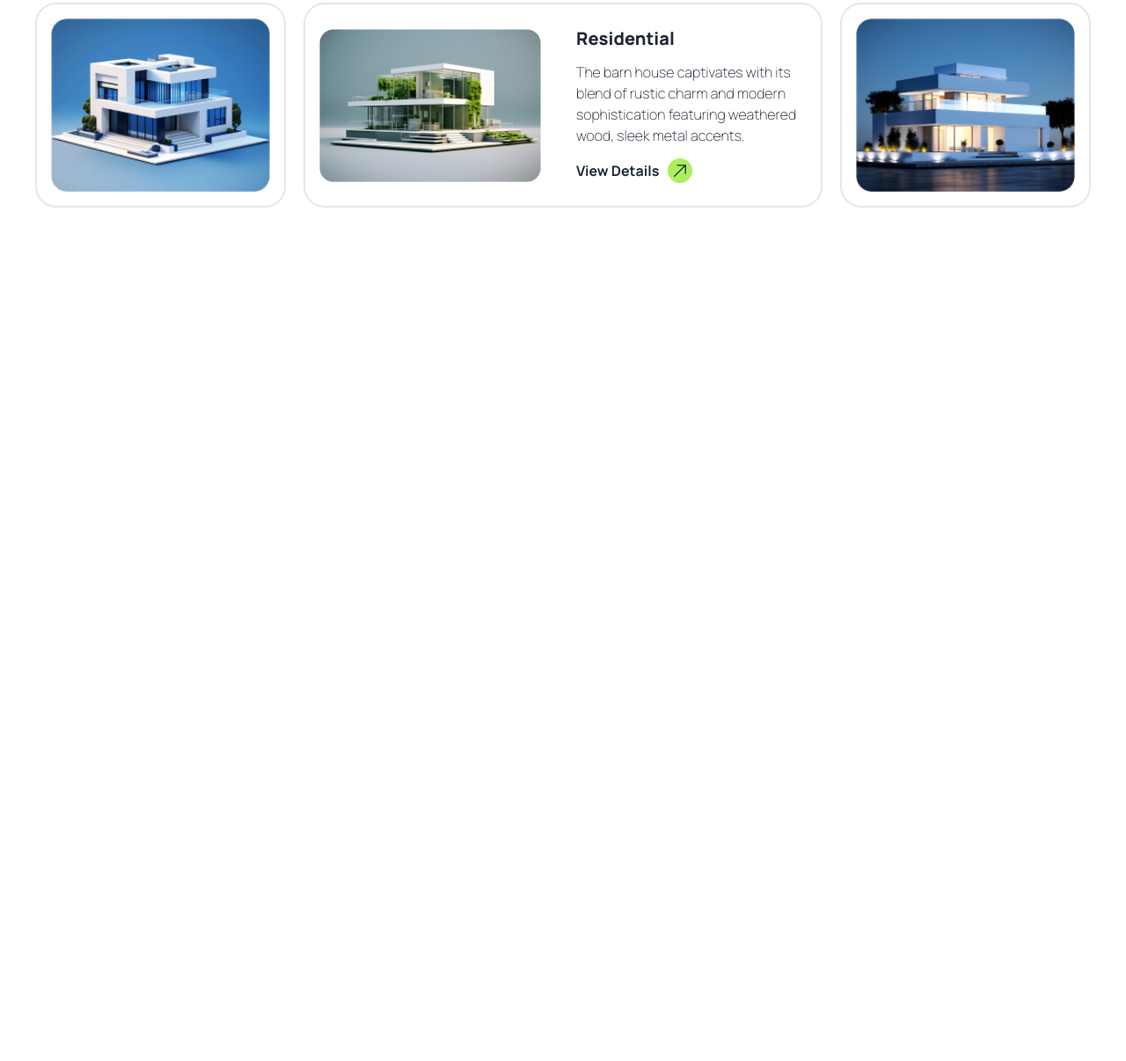
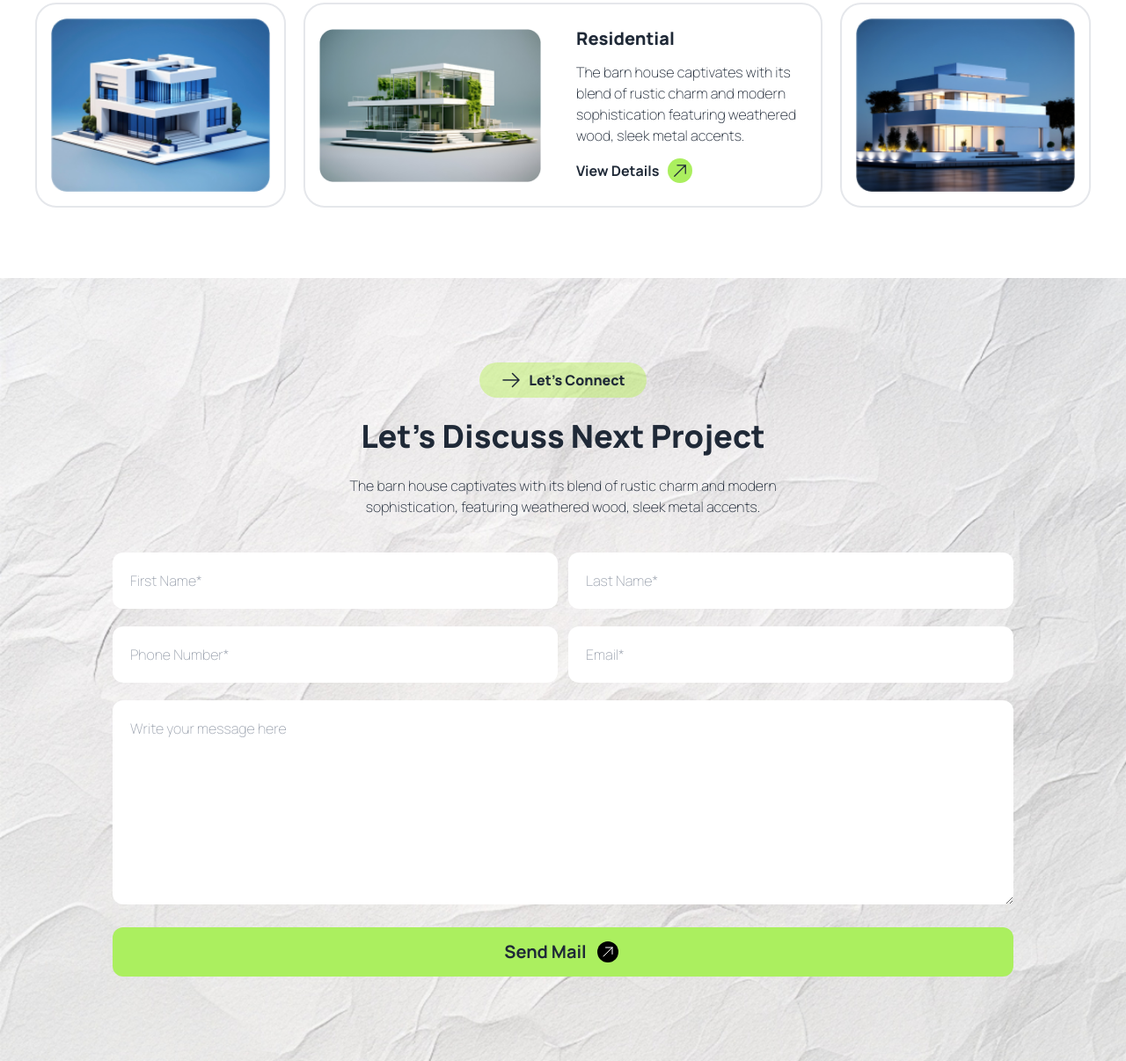
Before and after one commit to rajeshbd99/Real_State, a plain HTML site: page index.html in a window 1280 px wide. Shown: the part 3291-4497 px from the top of the page at 88% size. Before the commit the page ends 3607 px from the top, so only its background shows below. Drawn offline with nearby package versions, Linux system fonts and the light colour scheme.

Commit message:
Contact Us Section

```diff
--- a/index.html
+++ b/index.html
@@ -280,7 +280,8 @@
           </button>
         </div>
         <h2 class="font-extrabold text-3xl lg:text-4xl max-w-md mx-auto">Our Latest Portfolio</h2>
-        <p class="max-w-xl mx-auto">The barn house captivates with its blend of rustic charm and modern sophistication, featuring weathered wood,sleek metal accents.</p>
+        <p class="max-w-xl mx-auto">The barn house captivates with its blend of rustic charm and modern sophistication,
+          featuring weathered wood,sleek metal accents.</p>
       </div>
       <div class="grid grid-cols-12 mt-10 gap-5">
         <div class="col-span-12 lg:col-span-8 p-4 border-2 rounded-3xl flex items-center">
@@ -288,7 +289,8 @@
             <img class="object-cover w-full md:w-1/2 h-full" src="./assets/img1.png" alt="" />
             <div class="space-y-3">
               <h2 class="font-extrabold text-xl">Commercial</h2>
-              <p class="max-w-xl">The barn house captivates with its blend of rustic charm and modern sophistication, featuring weathered wood, sleek metal accents.</p>
+              <p class="max-w-xl">The barn house captivates with its blend of rustic charm and modern sophistication,
+                featuring weathered wood, sleek metal accents.</p>
               <div>
                 <button class="font-bold flex items-center">
                   <p>View Details</p>
@@ -316,7 +318,8 @@
             </div>
             <div class="space-y-3">
               <h2 class="font-extrabold text-xl">Residential</h2>
-              <p class="max-w-xl">The barn house captivates with its blend of rustic charm and modern sophistication featuring weathered wood, sleek metal accents.</p>
+              <p class="max-w-xl">The barn house captivates with its blend of rustic charm and modern sophistication
+                featuring weathered wood, sleek metal accents.</p>
               <div>
                 <button class="font-bold flex items-center">
                   <p>View Details</p>
@@ -337,6 +340,56 @@
       </div>
     </section>
     <!-- Latest Portfolio End -->
+    <!-- Contact Us Start -->
+    <section class="bg-cover bg-no-repeat"
+      style="background-image: url('./assets/bg.jpg'); background-size: cover; background-position: center">
+      <div class="container mx-auto py-8 md:py-16 lg:py-24 px-5">
+        <div class="space-y-6 text-center">
+          <div class="flex justify-center items-center">
+            <button
+              class="rounded-full  bg-lime-300 hover:bg-lime-400 bg-opacity-50 font-extrabold px-6 py-2 flex items-center">
+              <div class="mr-2 flex justify-center items-center">
+                <svg xmlns="http://www.w3.org/2000/svg" fill="none" viewBox="0 0 24 24" stroke-width="1.5"
+                  stroke="currentColor" class="size-6">
+                  <path stroke-linecap="round" stroke-linejoin="round" d="M13.5 4.5 21 12m0 0-7.5 7.5M21 12H3" />
+                </svg>
+              </div>
+              <p>Let's Connect</p>
+            </button>
+          </div>
+          <h2 class="font-extrabold text-3xl lg:text-4xl max-w-xl mx-auto">Let's Discuss Next Project</h2>
+          <p class="max-w-xl mx-auto">
+            The barn house captivates with its blend of rustic charm and modern sophistication, featuring weathered
+            wood, sleek metal accents.
+          </p>
+        </div>
+        <div class="space-y-3 md:space-y-5 max-w-5xl mx-auto mt-10">
+          <div class="grid grid-cols-1 md:grid-cols-2 gap-3">
+            <input class="w-full rounded-xl bg-white p-5" placeholder="First Name*" type="text">
+            <input class="w-full rounded-xl bg-white p-5" placeholder="Last Name*" type="text">
+          </div>
+          <div class="grid grid-cols-1 md:grid-cols-2 gap-3">
+            <input class="w-full rounded-xl bg-white p-5" placeholder="Phone Number*" type="text">
+            <input class="w-full rounded-xl bg-white p-5" placeholder="Email*" type="email">
+          </div>
+          <div>
+            <textarea rows="8" class="w-full rounded-xl bg-white p-5" placeholder="Write your message here"
+              name="" id=""></textarea>
+          </div>
+          <button
+            class="rounded-xl w-full bg-button-primary text-xl font-bold px-4 py-3 flex justify-center items-center">
+            <p>Send Mail</p>
+            <div class="ml-2 text-white w-8 h-8 flex justify-center items-center">
+              <svg xmlns="http://www.w3.org/2000/svg" fill="none" viewBox="0 0 24 24" stroke-width="1.5"
+                stroke="currentColor" class="size-6 p-1 bg-black rounded-full">
+                <path stroke-linecap="round" stroke-linejoin="round" d="m4.5 19.5 15-15m0 0H8.25m11.25 0v11.25" />
+              </svg>
+            </div>
+          </button>
+        </div>
+      </div>
+    </section>
+    <!-- Contact Us End -->
   </main>
 
   <!-- Footer Part -->
```
